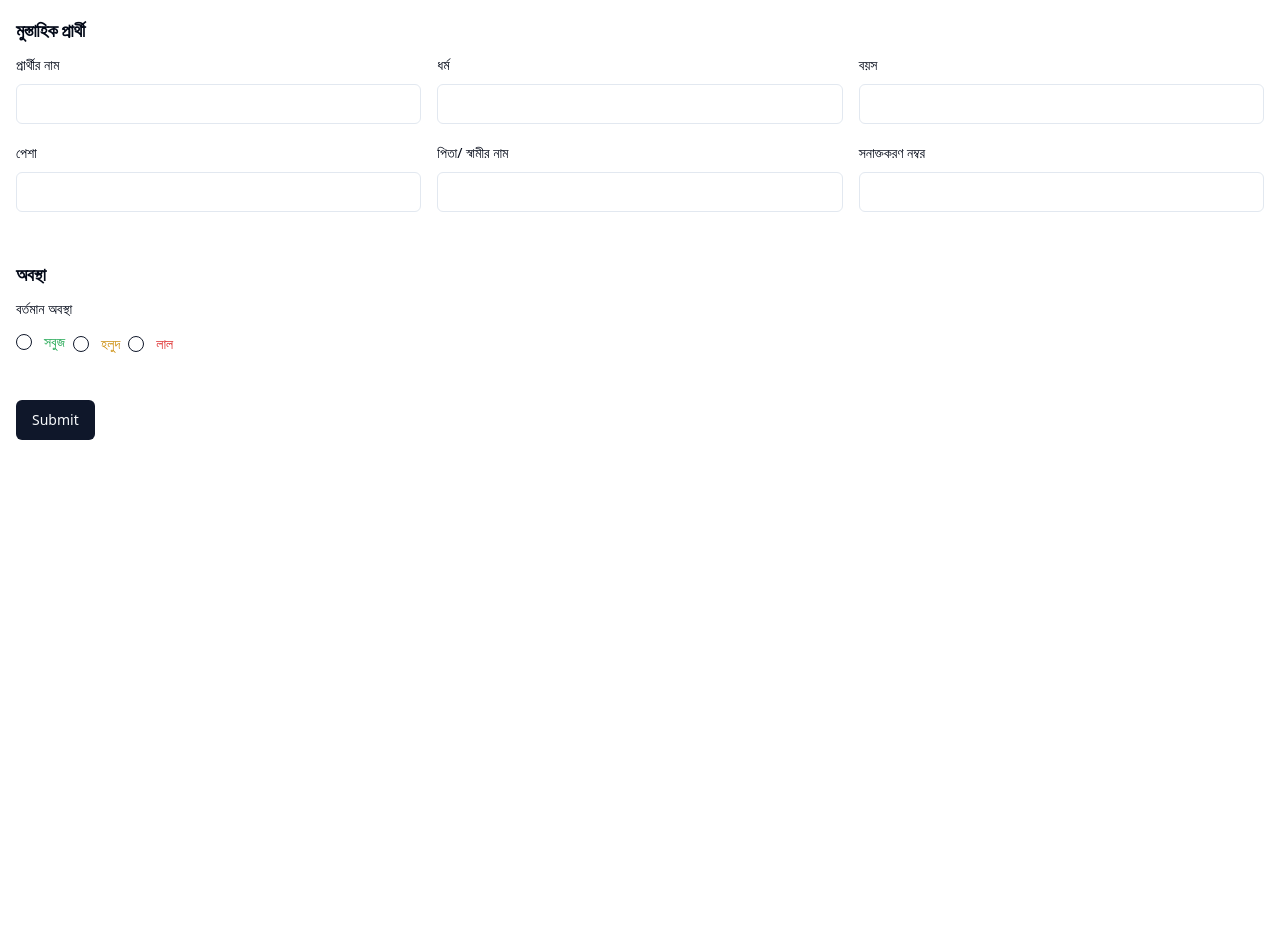
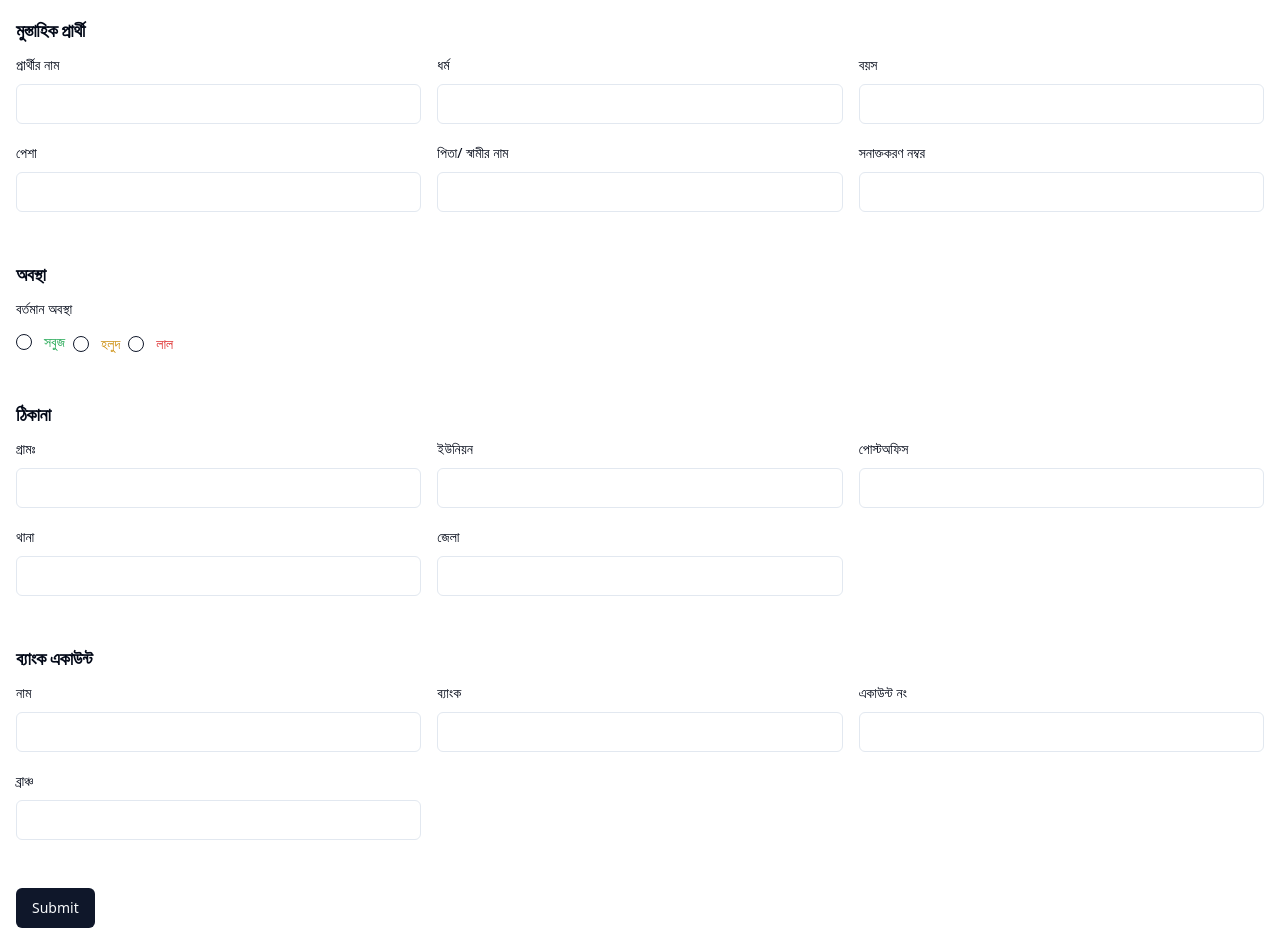
Before and after one commit to shahreaz0/ctrd-admin-panel, a Next.js app: page /form in a window 1280 px wide. Before the commit the page ends 800 px from the top, so only its background shows below. Built offline with nearby package versions, Linux system fonts and the light colour scheme.

Commit message:
Mustahik form address and bank account fields

```diff
--- a/components/forms/add-mustahik.tsx
+++ b/components/forms/add-mustahik.tsx
@@ -20,10 +20,26 @@ const formSchema = z.object({
   status: z.enum(["green", "yellow", "red"], {
     required_error: "Required",
   }),
+  address: z.object({
+    village: z.string().min(1).max(50),
+    union: z.string().min(1).max(50),
+    post_office: z.string().min(1).max(50),
+    police_station: z.string().min(1).max(50),
+    district: z.string().min(1).max(50),
+  }),
+
+  bank_account: z.object({
+    name: z.string().min(1).max(50),
+    bank: z.string().min(1).max(50),
+    number: z.string().min(1).max(50),
+    branch: z.string().min(1).max(50),
+  }),
 });
 
 import CandidateFields from "@/components/forms/candidate-fields";
 import StatusRadio from "./status-radio";
+import AddressFields from "./address-fields";
+import BankAccountFields from "./bank-account-fields";
 
 export default function ProfileForm() {
   const form = useForm<z.infer<typeof formSchema>>({
@@ -43,14 +59,25 @@ export default function ProfileForm() {
             <CandidateFields />
           </section>
         </section>
-
         <section>
           <h1 className="text-lg mb-2">অবস্থা</h1>
           <section className="grid grid-cols-3 gap-4">
             <StatusRadio />
           </section>
         </section>
+        <section>
+          <h1 className="text-lg mb-2">ঠিকানা</h1>
+          <section className="grid grid-cols-3 gap-4">
+            <AddressFields />
+          </section>
+        </section>
 
+        <section>
+          <h1 className="text-lg mb-2">ব্যাংক একাউন্ট</h1>
+          <section className="grid grid-cols-3 gap-4">
+            <BankAccountFields />
+          </section>
+        </section>
         <Button type="submit">Submit</Button>
       </form>
     </Form>
--- /dev/null
+++ b/components/forms/address-fields.tsx
@@ -0,0 +1,95 @@
+"use client";
+
+import { useFormContext } from "react-hook-form";
+
+import {
+  FormControl,
+  FormField,
+  FormItem,
+  FormLabel,
+  FormMessage,
+} from "@/components/ui/form";
+import { Input } from "@/components/ui/input";
+
+export default function AddressFields() {
+  const form = useFormContext();
+
+  return (
+    <>
+      <FormField
+        control={form.control}
+        name="address.village"
+        render={({ field }) => (
+          <FormItem>
+            <FormLabel>গ্রামঃ</FormLabel>
+            <FormControl>
+              <Input {...field} />
+            </FormControl>
+
+            <FormMessage />
+          </FormItem>
+        )}
+      />
+
+      <FormField
+        control={form.control}
+        name="address.union"
+        render={({ field }) => (
+          <FormItem>
+            <FormLabel>ইউনিয়ন</FormLabel>
+            <FormControl>
+              <Input {...field} />
+            </FormControl>
+
+            <FormMessage />
+          </FormItem>
+        )}
+      />
+
+      <FormField
+        control={form.control}
+        name="address.post_office"
+        render={({ field }) => (
+          <FormItem>
+            <FormLabel>পোস্টঅফিস</FormLabel>
+            <FormControl>
+              <Input {...field} />
+            </FormControl>
+
+            <FormMessage />
+          </FormItem>
+        )}
+      />
+
+      <FormField
+        control={form.control}
+        name="address.police_station"
+        render={({ field }) => (
+          <FormItem>
+            <FormLabel>থানা </FormLabel>
+            <FormControl>
+              <Input {...field} />
+            </FormControl>
+
+            <FormMessage />
+          </FormItem>
+        )}
+      />
+
+      <FormField
+        control={form.control}
+        name="address.district"
+        render={({ field }) => (
+          <FormItem>
+            <FormLabel>জেলা</FormLabel>
+            <FormControl>
+              <Input {...field} />
+            </FormControl>
+
+            <FormMessage />
+          </FormItem>
+        )}
+      />
+    </>
+  );
+}
--- /dev/null
+++ b/components/forms/bank-account-fields.tsx
@@ -0,0 +1,80 @@
+"use client";
+
+import { useFormContext } from "react-hook-form";
+
+import {
+  FormControl,
+  FormField,
+  FormItem,
+  FormLabel,
+  FormMessage,
+} from "@/components/ui/form";
+import { Input } from "@/components/ui/input";
+
+export default function BankAccountFields() {
+  const form = useFormContext();
+
+  return (
+    <>
+      <FormField
+        control={form.control}
+        name="bank_account.name"
+        render={({ field }) => (
+          <FormItem>
+            <FormLabel>নাম</FormLabel>
+            <FormControl>
+              <Input {...field} />
+            </FormControl>
+
+            <FormMessage />
+          </FormItem>
+        )}
+      />
+
+      <FormField
+        control={form.control}
+        name="bank_account.bank"
+        render={({ field }) => (
+          <FormItem>
+            <FormLabel>ব্যাংক</FormLabel>
+            <FormControl>
+              <Input {...field} />
+            </FormControl>
+
+            <FormMessage />
+          </FormItem>
+        )}
+      />
+
+      <FormField
+        control={form.control}
+        name="bank_account.number"
+        render={({ field }) => (
+          <FormItem>
+            <FormLabel>একাউন্ট নং</FormLabel>
+            <FormControl>
+              <Input {...field} />
+            </FormControl>
+
+            <FormMessage />
+          </FormItem>
+        )}
+      />
+
+      <FormField
+        control={form.control}
+        name="bank_account.branch"
+        render={({ field }) => (
+          <FormItem>
+            <FormLabel>ব্রাঞ্চ</FormLabel>
+            <FormControl>
+              <Input {...field} />
+            </FormControl>
+
+            <FormMessage />
+          </FormItem>
+        )}
+      />
+    </>
+  );
+}
```
